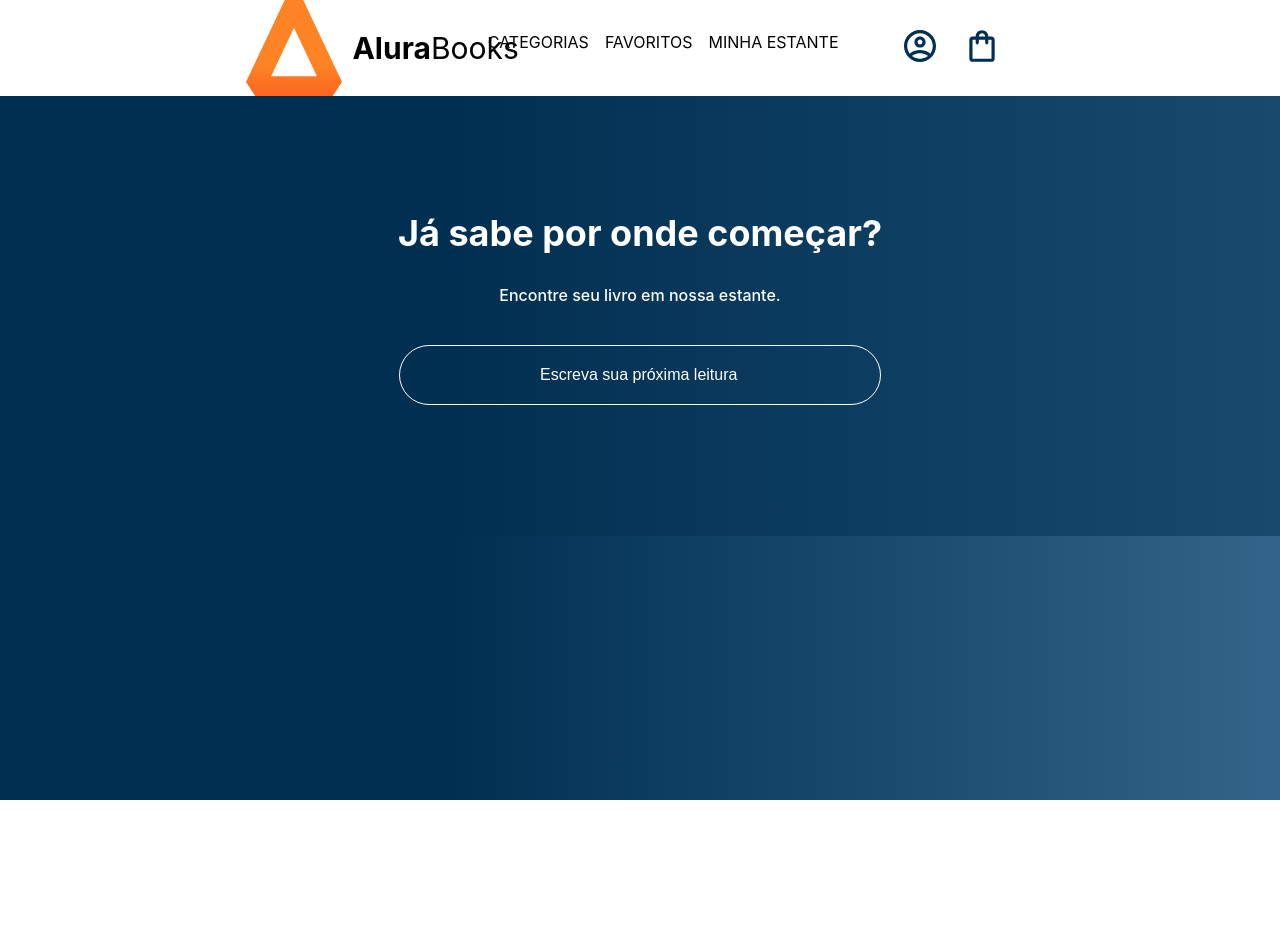
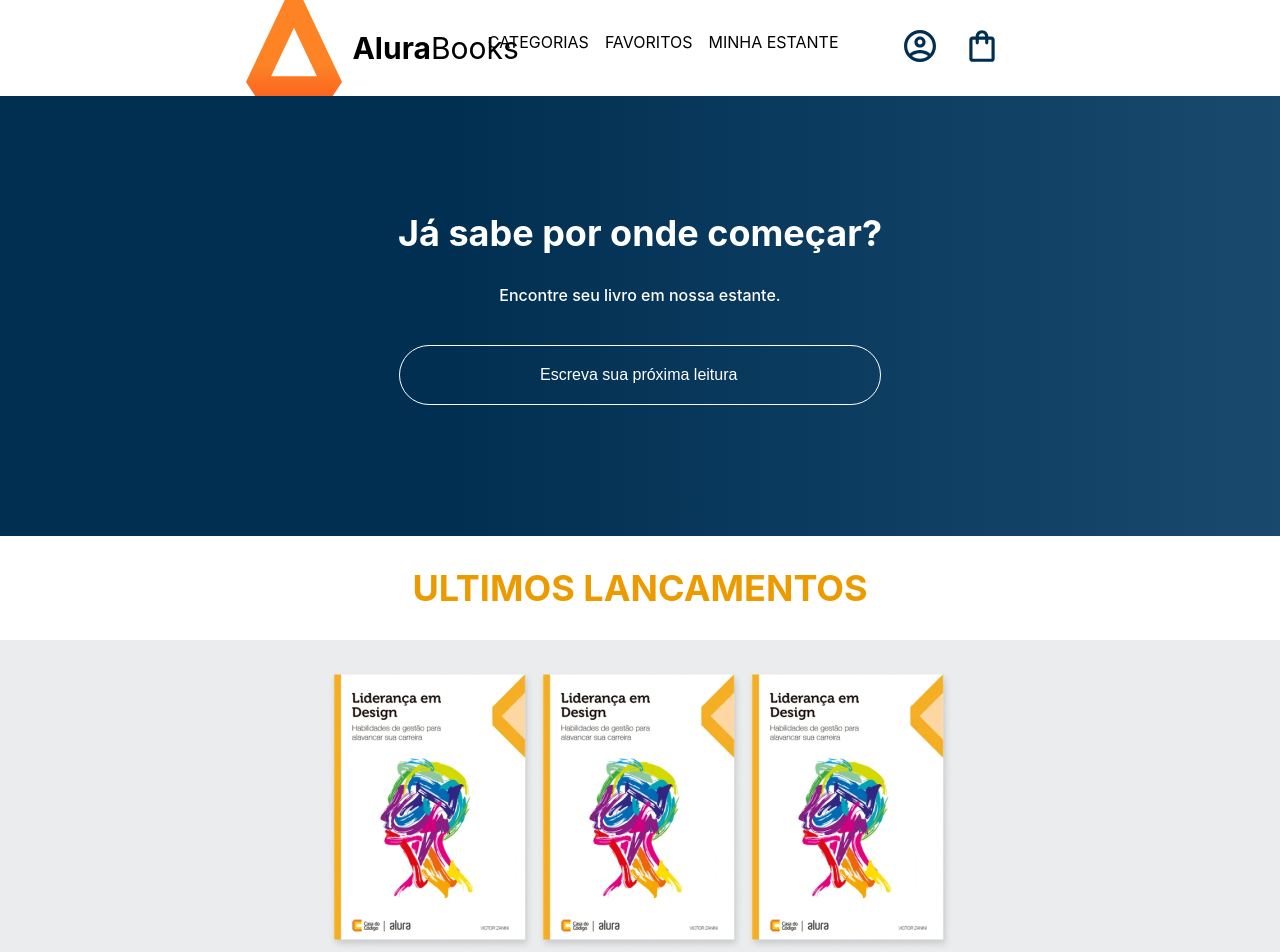
Before and after one commit to simbaravel23/curso-alura-react, a React (Create React App) app: page / in a window 1280 px wide. Shown: the top 952 px of the page. Before the commit the page ends 800 px from the top, so only its background shows below. Built offline with nearby package versions, Linux system fonts and the light colour scheme.

Commit message:
utimoslançamentos

```diff
--- a/src/App.js
+++ b/src/App.js
@@ -1,6 +1,7 @@
-import Header from "./componentes/Header"
+import Header from './componentes/Header'
+import Pesquisa from './componentes/Pesquisa'
+import UltimosLancamentos from './componentes/UltimosLancamentos'
 import styled from 'styled-components'
-import Pesquisa from './componentes/Pesquisa'
 
 const AppContainer = styled.div`
     width: 100vw;
@@ -14,10 +15,11 @@
 
 function App() {
     return (
-    <AppContainer>
-        <Header />
-        <Pesquisa/>
-    </AppContainer>
+        <AppContainer>
+            <Header />
+            <Pesquisa />
+            <UltimosLancamentos />
+        </AppContainer>
   );
 }
 
--- /dev/null
+++ b/src/componentes/UltimosLancamentos/dadosUltimosLancamentos.js
@@ -0,0 +1,7 @@
+import livro from '../../imagens/livro.png'
+
+export const livros = [
+    {nome: 'Liderança em Design', src: livro, id: 1},
+    {nome: 'Cangaceiro JavaScript', src: livro, id: 3},
+    {nome: 'Apache Kafka e Spring Boot', src: livro, id: 4}
+]
--- /dev/null
+++ b/src/componentes/UltimosLancamentos/index.js
@@ -0,0 +1,43 @@
+import { livros } from './dadosUltimosLancamentos'
+import styled from 'styled-components'
+
+const UltimosLancamentosContainer = styled.section`
+    background-color: #EBECEE;
+    padding-bottom: 20px;
+    display: flex;
+    flex-direction: column;
+`
+
+const Titulo = styled.h2`
+    width: 100%;
+    padding: 30px 0;
+    background-color: #FFF;
+    color: #EB9B00;
+    font-size: 36px;
+    text-align: center;
+    margin: 0;
+`
+
+const NovosLivrosContainer = styled.div`
+    margin-top: 30px;
+    display: flex;
+    width: 100%;
+    justify-content: center;
+    cursor: pointer;
+`
+
+function UltimosLancamentos() {
+    return (
+        <UltimosLancamentosContainer>
+            <Titulo>ULTIMOS LANCAMENTOS</Titulo>
+            <NovosLivrosContainer>
+                { livros.map( livro => (
+                    // eslint-disable-next-line jsx-a11y/alt-text
+                    <img src={livro.src}/>
+                ) ) }
+            </NovosLivrosContainer>
+        </UltimosLancamentosContainer>
+    )
+}
+
+export default UltimosLancamentos
```
